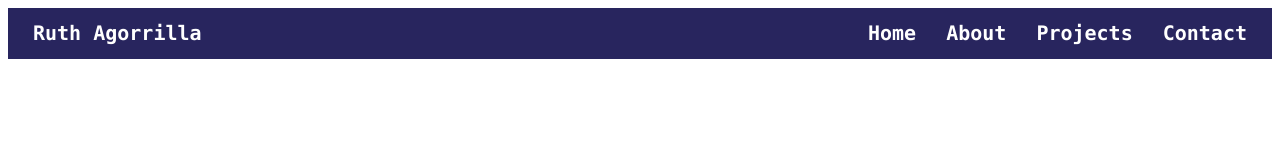
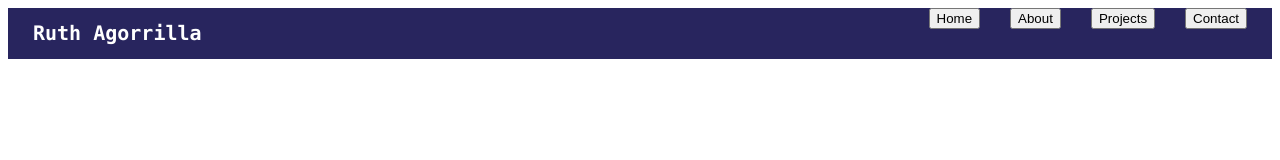
Before and after one commit to thur-goa/thur-goa.github.io, a plain HTML site: page main/index_v2.html in a window 1280 px wide. Drawn offline with Linux system fonts and the light colour scheme.

Commit message:
Update index_v2.html

```diff
--- a/main/index_v2.html
+++ b/main/index_v2.html
@@ -9,10 +9,10 @@
   </head>
   <div id="top-direct">
     <h1 id="name-title">Ruth Agorrilla</h1>
-    <h1 class="nav-button" id="contact">Contact</h1>
-    <h1 class="nav-button" id="projects">Projects</h1>
-    <h1 class="nav-button" id="about">About</h1>
-    <h1 class="nav-button" id="home">Home</h1>
+    <button class="nav-button" id="contact">Contact</button>
+    <button class="nav-button" id="projects">Projects</button>
+    <button class="nav-button" id="about">About</button>
+    <button class="nav-button" id="home">Home</button>
   </div>
 
 </html>
```
